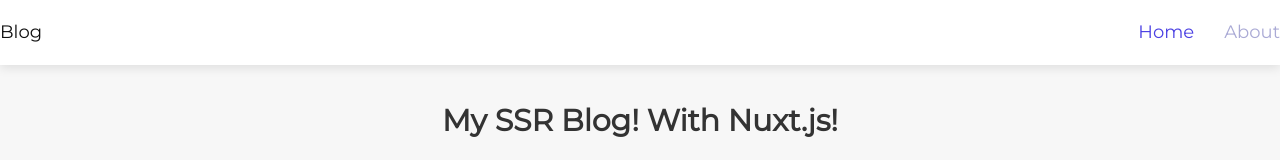
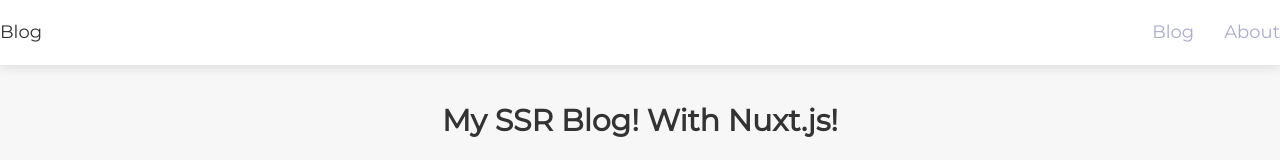
Before and after one commit to RedBigNow/Blog-nuxt, a Nuxt app: page / in a window 1280 px wide. Shown: the top 160 px of the page. Built offline with nearby package versions, Linux system fonts and the light colour scheme.

Commit message:
added layout 404 page

```diff
--- a/components/common/Header.vue
+++ b/components/common/Header.vue
@@ -3,7 +3,7 @@
         <div class="navbar">
             <div class="container">
                 <div class="navbar-content">
-                    <div class="logo">Blog</div>
+                    <div class="logo"><nuxt-link to="/">Blog</nuxt-link></div>
                     <ul class="navbar-list">
                         <li class="navbar-item" v-for="link in links" :key="link.title">
                             <nuxt-link class="navbar-link" :title="link.title" :to="link.url">{{ link.title }}</nuxt-link>
@@ -20,7 +20,7 @@ export default {
     data () {
         return {
             links: [
-                { title: 'Home', url: '/' },
+                { title: 'Blog', url: '/blog' },
                 { title: 'About', url: '/about' }
             ]
         }
@@ -29,6 +29,10 @@ export default {
 </script>
 
 <style lang="scss">
+.logo a {
+    color: #333;
+}
+
 .navbar-link {
     &.nuxt-link-exact-active {
         color: #4b40e3;
--- /dev/null
+++ b/layouts/error.vue
@@ -0,0 +1,21 @@
+<template>
+    <section class="not-found">
+        <div class="container">
+            <div class="not-found__wrapper">
+                <p class="title">Page not found</p>
+                <nuxt-link to="/">Back to main page</nuxt-link>
+            </div>
+        </div>
+    </section>
+</template>
+
+<style lang="scss">
+.not-found__wrapper {
+    display: flex;
+    flex-direction: column;
+    justify-content: center;
+    align-items: center;
+    width: 100%;
+    height: 80vh;
+}
+</style>
```
